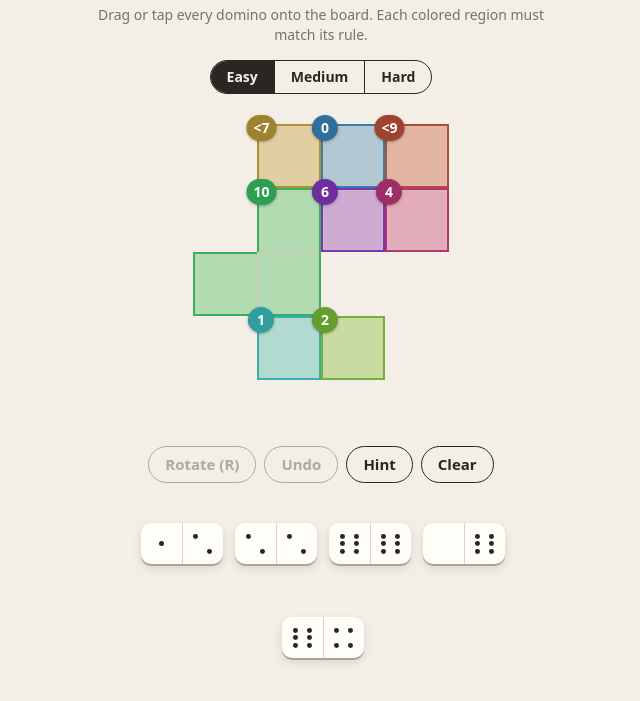
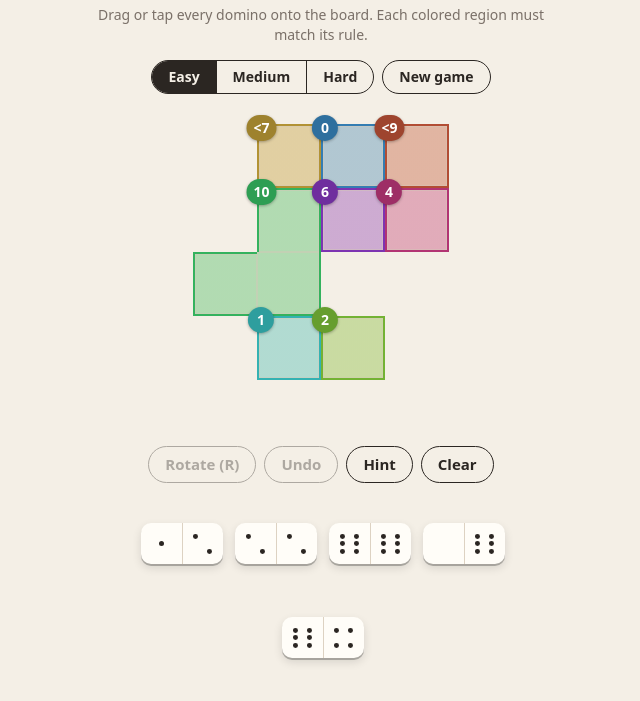
Before and after one commit to torosent/halves, a plain HTML site: page public/index.html in a window 1280 px wide. Shown: the part 73-774 px from the top of the page, without its empty margins (319-959 px from the left). Drawn offline with Linux system fonts and the light colour scheme.

Commit message:
Add a New game button for random practice puzzles
Today's daily stays saved; a level button goes back to it.

Co-Authored-By: Claude Opus 5.5 <noreply@anthropic.com>

```diff
--- a/public/index.html
+++ b/public/index.html
@@ -23,6 +23,8 @@ h1 { margin: 0; font: 700 32px/1 Georgia, serif; letter-spacing: -.5px; }
 #mode { margin-top: 4px; color: var(--muted); font-size: 13px; }
 .help { margin: -8px 0 0; color: var(--muted); font-size: 14px; text-align: center; }
 
+.topbar { display: flex; gap: 8px; flex-wrap: wrap; justify-content: center; align-items: center; }
+#newgame { font: 600 14px/1 system-ui, sans-serif; padding: 9px 16px; border-radius: 999px; border: 1.5px solid var(--ink); background: none; color: var(--ink); cursor: pointer; }
 .levels { display: flex; border: 1.5px solid var(--ink); border-radius: 999px; overflow: hidden; }
 .levels button { font: 600 14px/1 system-ui, sans-serif; padding: 9px 16px; border: 0; background: none; color: var(--ink); cursor: pointer; }
 .levels button + button { border-left: 1.5px solid var(--ink); }
@@ -88,8 +90,11 @@ dialog h2 { margin: 0 0 8px; font: 700 28px Georgia, serif; }
 <main>
   <header><div><h1>Halves</h1><div id="mode"></div></div><span id="timer">0:00</span></header>
   <p class="help">Drag or tap every domino onto the board. Each colored region must match its rule.</p>
-  <div class="levels" role="group" aria-label="Difficulty (opens today’s puzzle)">
-    <button data-level="easy">Easy</button><button data-level="medium">Medium</button><button data-level="hard">Hard</button>
+  <div class="topbar">
+    <div class="levels" role="group" aria-label="Difficulty (opens today’s puzzle)">
+      <button data-level="easy">Easy</button><button data-level="medium">Medium</button><button data-level="hard">Hard</button>
+    </div>
+    <button id="newgame" title="Start a random practice puzzle at this level">New game</button>
   </div>
   <div class="boardwrap"><div class="board" id="board"></div></div>
   <p id="status" aria-live="polite"></p>
@@ -580,6 +585,7 @@ $('undo').onclick = undo;
 $('hint').onclick = hint;
 $('clear').onclick = () => { if (Object.keys(placed).length && !drag?.on) { commit(() => placed = {}); sel = null; render(); } };
 $('again').onclick = () => { $('win').close(); newGame(level, false); };
+$('newgame').onclick = () => newGame(level, false); // practice; today's daily stays saved, a level button goes back to it
 $('share').onclick = $('shareWin').onclick = share;
 document.querySelectorAll('.levels button').forEach(b => b.onclick = () => newGame(b.dataset.level));
 document.addEventListener('keydown', e => {
```
